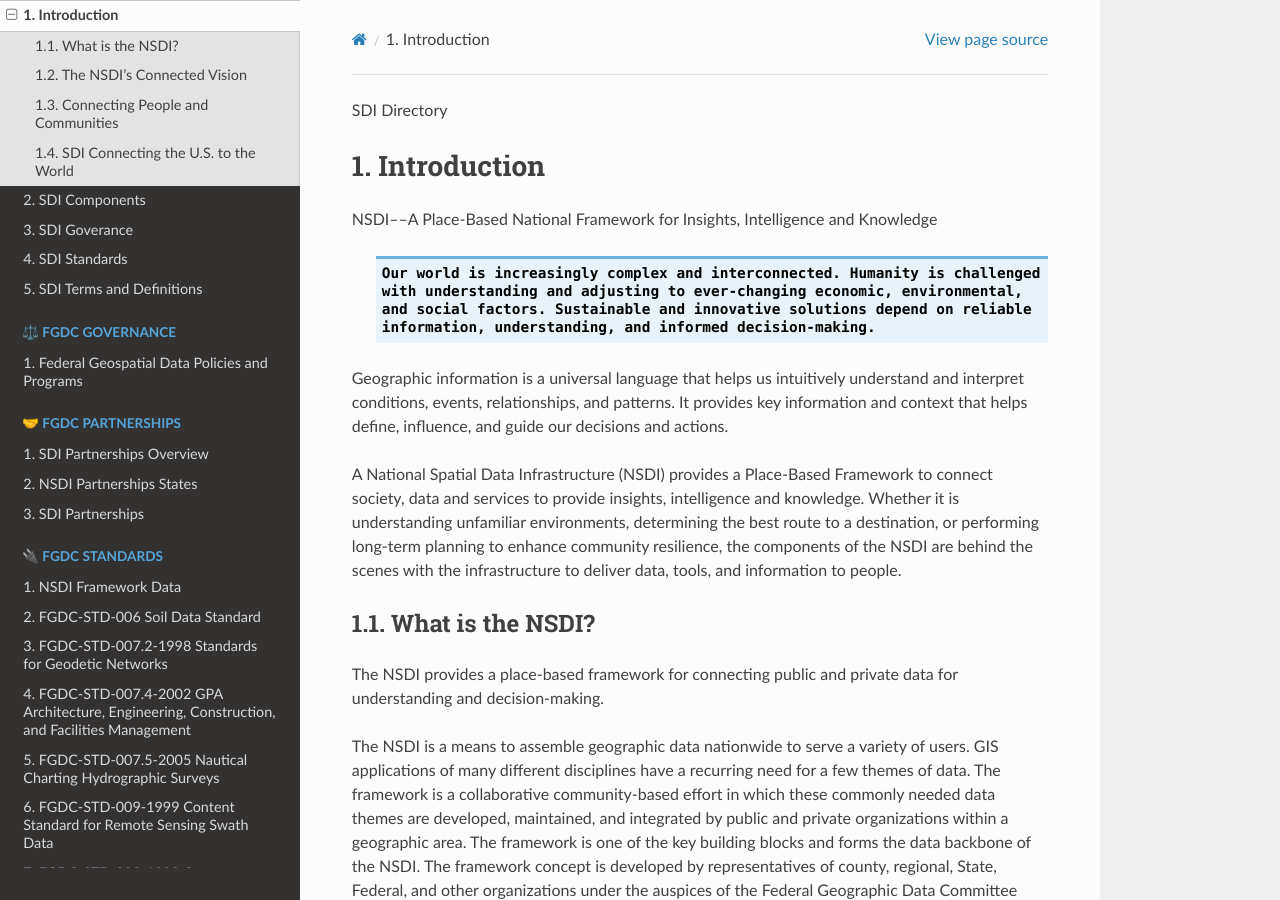
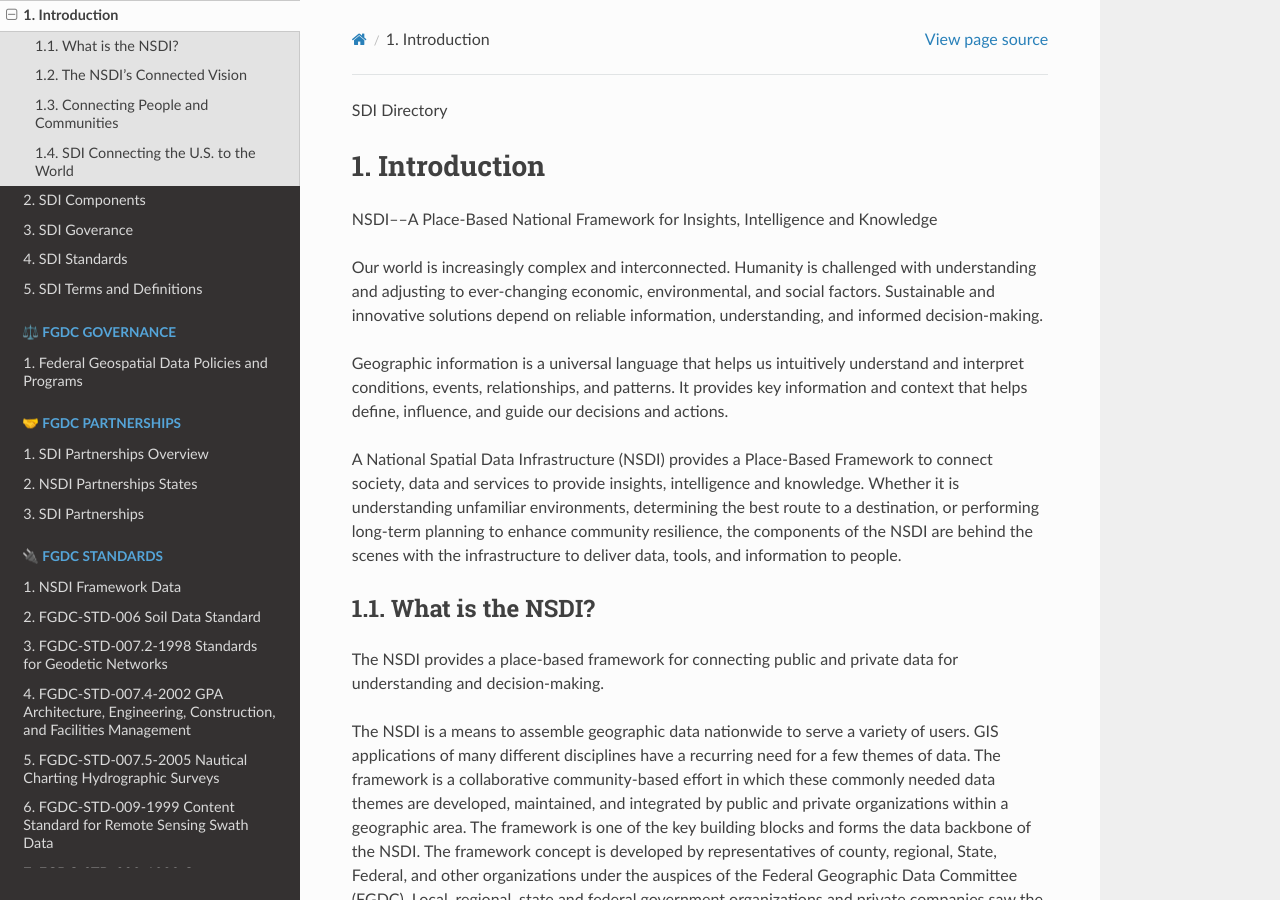
Before and after one commit to fgdcgov/sdi, a Sphinx documentation site: the page built from docs/source/01sdiframework/01sdiintroduction.rst, in a window 1280 px wide and 900 px high. Built offline with Sphinx 7.4.7 and the Read the Docs theme 2.0.0, drawn with Linux system fonts in a browser that asks for light colours; pages that are not in the unit, such as notebooks, are missing from menus; part of the change alters nothing that is shown.

```diff
--- a/docs/source/01sdiframework/01sdiintroduction.rst
+++ b/docs/source/01sdiframework/01sdiintroduction.rst
@@ -10,7 +10,7 @@ Introduction
 
 NSDI––A Place-Based National Framework for Insights, Intelligence and Knowledge
 
-    .. cpp:enumerator:: Our world is increasingly complex and interconnected. Humanity is challenged with understanding and adjusting to ever-changing economic, environmental, and social factors. Sustainable and innovative solutions depend on reliable information, understanding, and informed decision-making.
+Our world is increasingly complex and interconnected. Humanity is challenged with understanding and adjusting to ever-changing economic, environmental, and social factors. Sustainable and innovative solutions depend on reliable information, understanding, and informed decision-making.
 
 Geographic information is a universal language that helps us intuitively understand and interpret conditions, events, relationships, and patterns. It provides key information and context that helps define, influence, and guide our decisions and actions.
 
```
